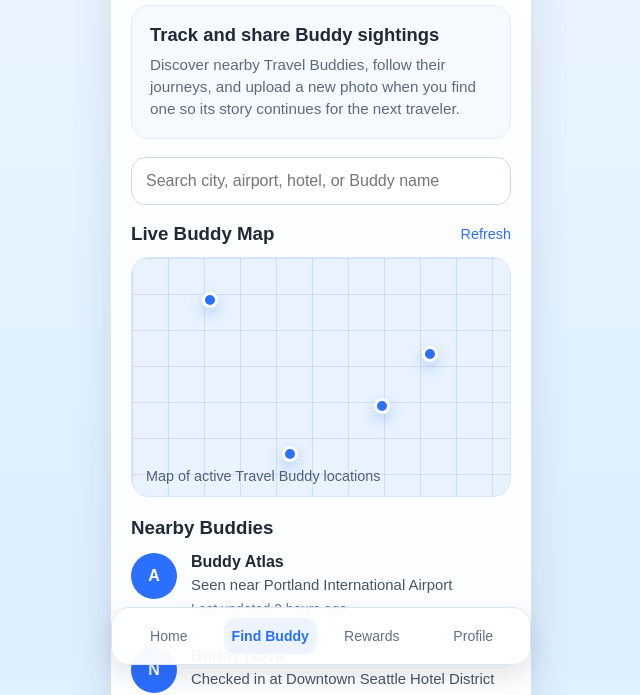
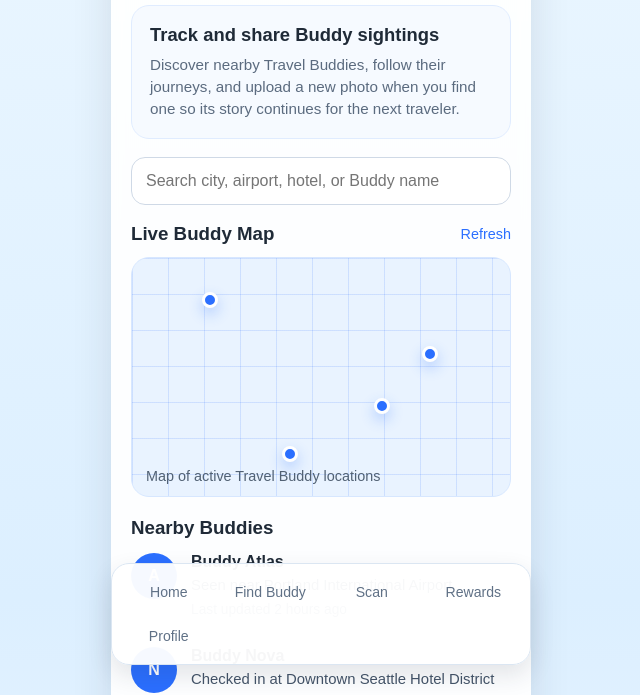
Before and after one commit to fenskemike23/Kuti, a plain HTML site: page find.html in a window 1280 px wide. Shown: the part 123-818 px from the top of the page, without its empty margins (319-959 px from the left). Drawn offline with Linux system fonts and the light colour scheme.

Commit message:
Scan Button added to Bottom Nav

```diff
--- a/find.html
+++ b/find.html
@@ -124,11 +124,12 @@
   </main>
 
   <nav class="bottom-nav">
-    <a href="home.html" class="nav-link">Home</a>
-    <a href="find.html" class="nav-link active">Find Buddy</a>
-    <a href="rewards.html" class="nav-link">Rewards</a>
-    <a href="profile.html" class="nav-link">Profile</a>
-  </nav>
+  <a href="home.html" class="nav-link">Home</a>
+  <a href="find.html" class="nav-link">Find Buddy</a>
+  <a href="scan.html" class="nav-link">Scan</a>
+  <a href="rewards.html" class="nav-link">Rewards</a>
+  <a href="profile.html" class="nav-link">Profile</a>
+</nav>
 
   <script src="app.js"></script>
 </body>
```
Also changed, not shown: home.html (+6 -5 lines), profile.html (+6 -5 lines), rewards.html (+6 -5 lines).
